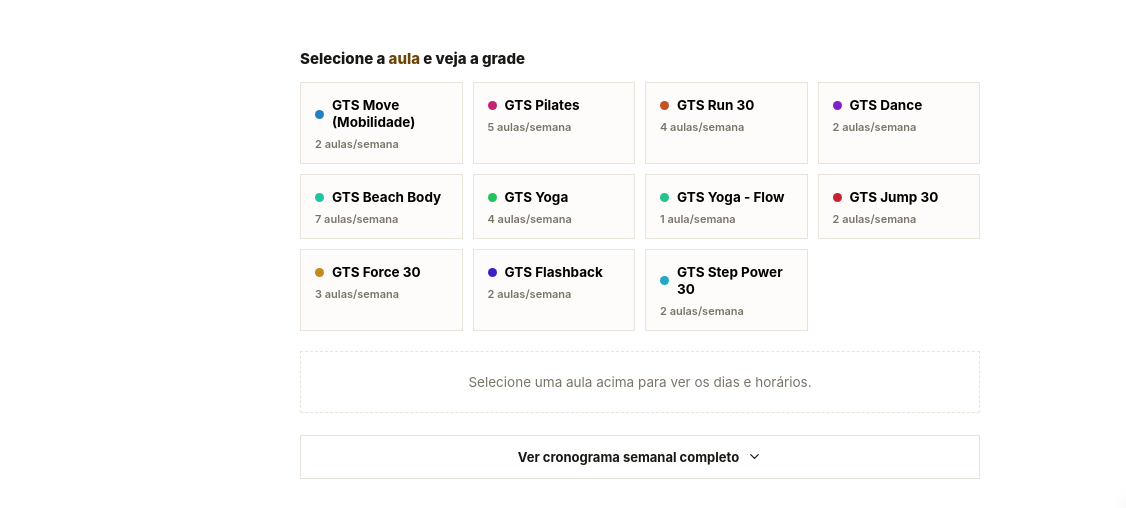
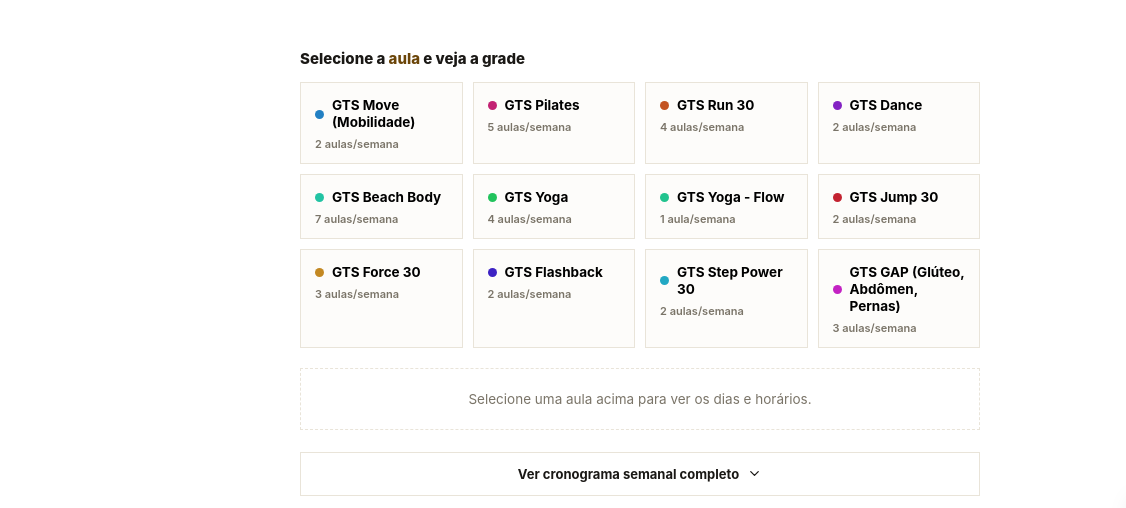
Before and after one commit to gtsacademia/horarios-aula, a plain HTML site: page index.html in a window 1280 px wide. Shown: the part 251-759 px from the top of the page, 0-1126 px from the left. Drawn offline with Linux system fonts and the light colour scheme.

Commit message:
Adiciona GTS GAP (Gluteo, Abdomen, Pernas) na grade
Nova aula as segundas, quartas e sextas, das 07:00 as 08:00.

Co-Authored-By: Claude Sonnet 5.5 <noreply@anthropic.com>

```diff
--- a/index.html
+++ b/index.html
@@ -356,7 +356,8 @@
     jump:   { label: "GTS Jump 30",           hue: 355 },
     force:  { label: "GTS Force 30",          hue: 38  },
     flash:  { label: "GTS Flashback",         hue: 250 },
-    step:   { label: "GTS Step Power 30",     hue: 190 }
+    step:   { label: "GTS Step Power 30",     hue: 190 },
+    gap:    { label: "GTS GAP (Glúteo, Abdômen, Pernas)", hue: 300 }
   };
 
   var DAYS = [
@@ -376,7 +377,7 @@
 
   var SCHEDULE = {
     segunda: {
-      manha: [["06:00","07:00","move"],["07:00","08:00","run"],["08:00","09:00","beach"],["09:00","10:00","pilates"]],
+      manha: [["06:00","07:00","move"],["07:00","08:00","run"],["07:00","08:00","gap"],["08:00","09:00","beach"],["09:00","10:00","pilates"]],
       tarde: [["15:00","16:00","jump"],["17:00","18:00","force"]],
       noite: [["18:00","19:00","run"],["19:00","20:00","beach"]]
     },
@@ -386,7 +387,7 @@
       noite: [["18:00","19:00","yoga"],["19:00","20:00","step"]]
     },
     quarta: {
-      manha: [["06:00","07:00","move"],["07:00","08:00","run"],["08:00","09:00","beach"],["09:00","10:00","pilates"]],
+      manha: [["06:00","07:00","move"],["07:00","08:00","run"],["07:00","08:00","gap"],["08:00","09:00","beach"],["09:00","10:00","pilates"]],
       tarde: [["15:00","16:00","jump"],["17:00","18:00","force"]],
       noite: [["18:00","19:00","run"],["19:00","20:00","beach"]]
     },
@@ -396,7 +397,7 @@
       noite: [["18:00","19:00","yoga"],["19:00","20:00","step"]]
     },
     sexta: {
-      manha: [["06:00","07:00","yogaflow"],["07:00","08:00","pilates"],["08:00","09:00","beach"]],
+      manha: [["06:00","07:00","yogaflow"],["07:00","08:00","pilates"],["07:00","08:00","gap"],["08:00","09:00","beach"]],
       tarde: [["17:00","18:00","force"]],
       noite: [["19:00","20:00","beach"]]
     },
```
